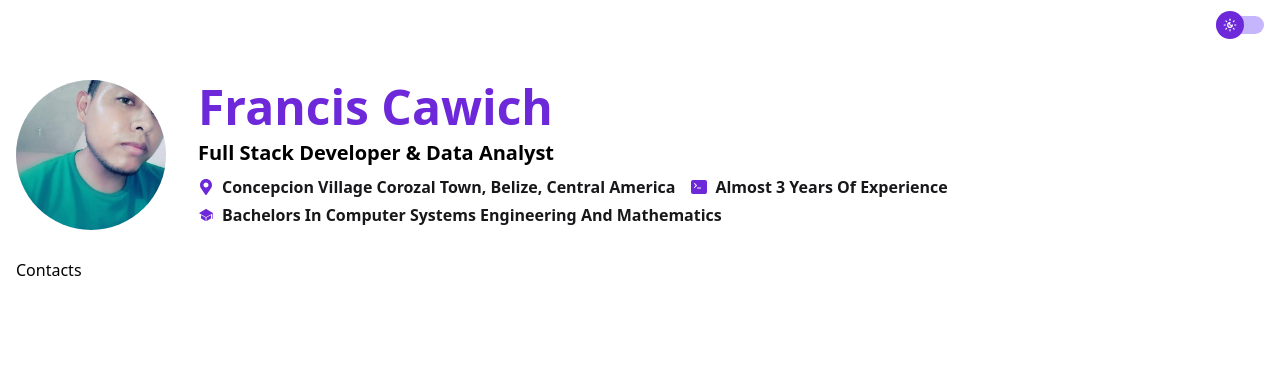
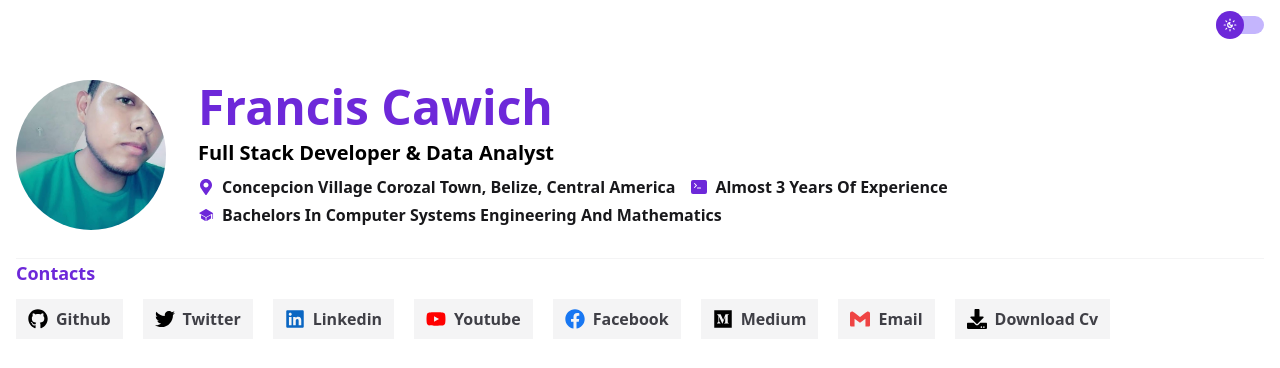
Before and after one commit to FranceCawich/Portfolio-, a Next.js app: page / in a window 1280 px wide. Shown: the top 368 px of the page. Built offline with nearby package versions, Linux system fonts and the light colour scheme.

Commit message:
adding contact icons react icons packages

```diff
--- a/components/Contacts.js
+++ b/components/Contacts.js
@@ -1,9 +1,70 @@
 import Heading from "./Heading";
-
+import Link from "next/link";
+import data from "@/data/contacts";
+import {
+  FaGithub,
+  FaLinkedin,
+  FaTwitter,
+  FaDownload,
+  FaMedium,
+  FaYoutube,
+  FaFacebook,
+} from "react-icons/fa";
+import { SiGmail } from "react-icons/si";
+import { MdEmail } from "react-icons/md";
 const Contacts = () => {
   return (
-    <section>
+    <section className="border-t border-zinc-100 dark:border-zinc-800">
       <Heading>Contacts</Heading>
+      <div className="flex flex-wrap items-center gap-5">
+        {data.map((contact) => (
+          <Link
+            href={contact.link}
+            key={contact.id}
+            target="_blank"
+            className="flex items-center space-x-2 bg-zinc-100 dark:bg-zinc-800 px-3 py-2"
+          >
+            {contact.name === "github" && (
+              <FaGithub size={20} className="text-black dark:text-white" />
+            )}
+
+{contact.name === "twitter" && (
+              <FaTwitter size={20} className="text-black dark:text-white" />
+            )}
+
+
+{contact.name === "linkedin" && (
+              <FaLinkedin size={20} className="text-[#0a66c2] dark:text-white" />
+            )}
+
+{contact.name === "youtube" && (
+              <FaYoutube size={20} className="text-[#ff0000] dark:text-white" />
+            )}
+
+{contact.name === "facebook" && (
+              <FaFacebook size={20} className="text-[#1877f2] dark:text-white" />
+            )}
+
+{contact.name === "medium" && (
+              <FaMedium size={20} className="text-black dark:text-white" />
+            )}
+
+{contact.name === "email" && (
+              <SiGmail size={20} className="text-red-500 dark:text-white" />
+            )}
+
+{contact.name === "cv" && (
+              <FaDownload size={20} className="text-black dark:text-white" />
+            )}
+
+
+
+            <span className="text-base capitalize text-zinc-700 dark:text-white font-bold">
+              {contact.label}
+            </span>
+          </Link>
+        ))}
+      </div>
     </section>
   );
 };
--- a/components/Heading.js
+++ b/components/Heading.js
@@ -1,5 +1,5 @@
-const Heading = ({children }) => {
-  return <h3>{children}</h3>
+const Heading = ({children}) => {
+  return <h3 className="capitalize text-base md:text-lg text-violet-700 dark:text-zinc-400 font-bold mb-3">{children}</h3>
 }
 
 export default Heading;
```
